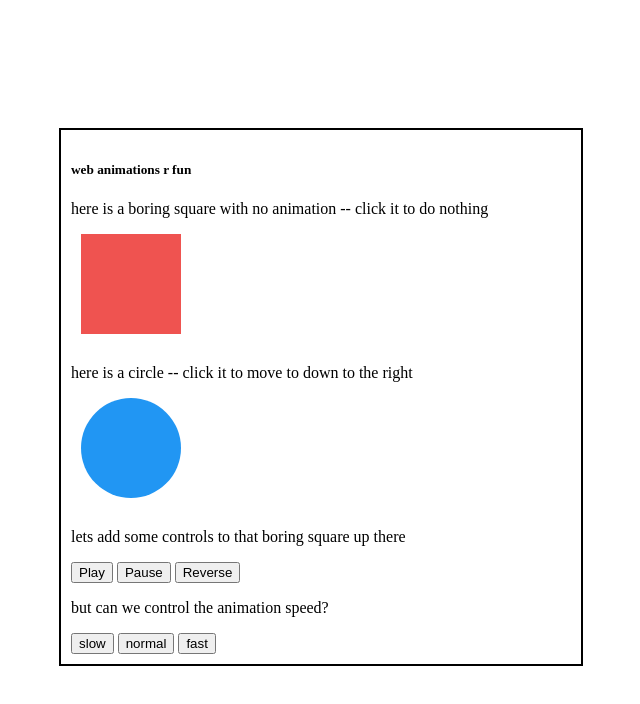
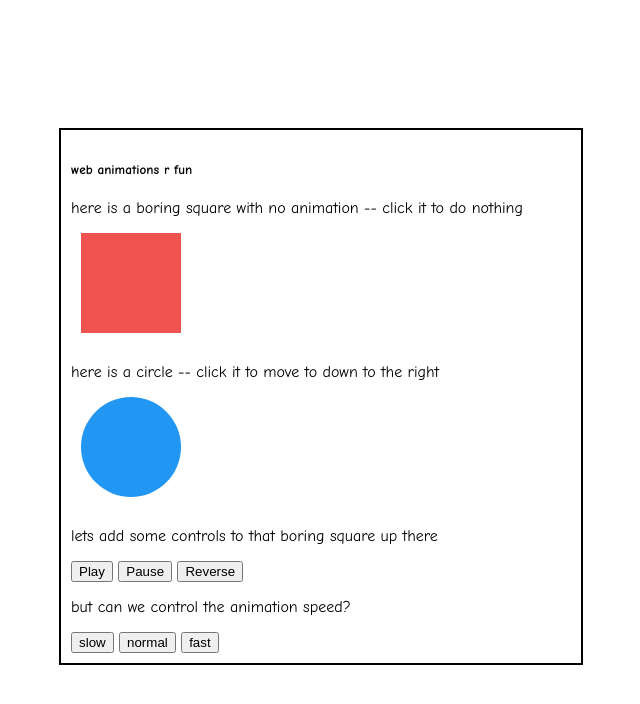
Before and after one commit to TkRain23/FEW-1.1-Browser-API-Project, a plain HTML site: page index.html in a window 1280 px wide. Shown: the whole page, without its empty margins (319-959 px from the left). Drawn offline with Linux system fonts and the light colour scheme.

Commit message:
comic sans

```diff
--- a/styles.css
+++ b/styles.css
@@ -5,6 +5,7 @@ body
     padding: 10px;
     margin: 10% auto;
     width: 500px;
+    font-family: comic sans ms;
 }
 
 #square,
```
